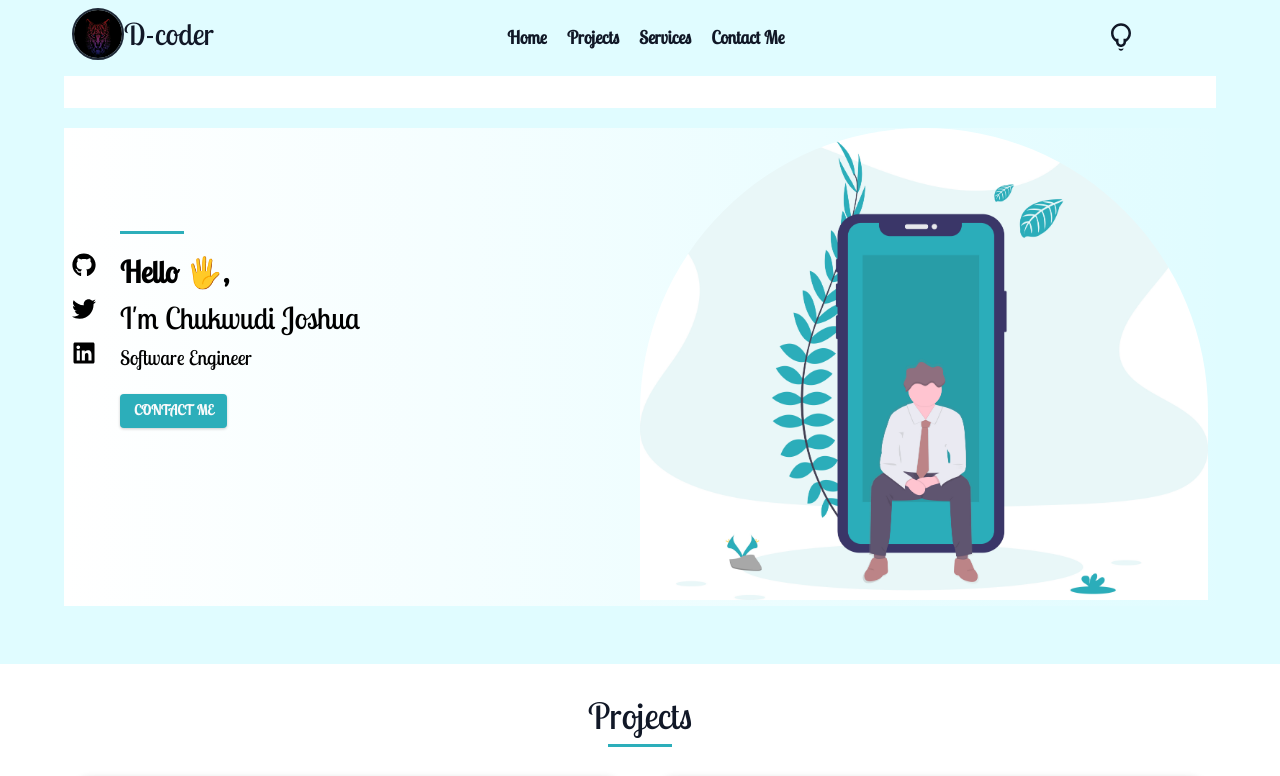
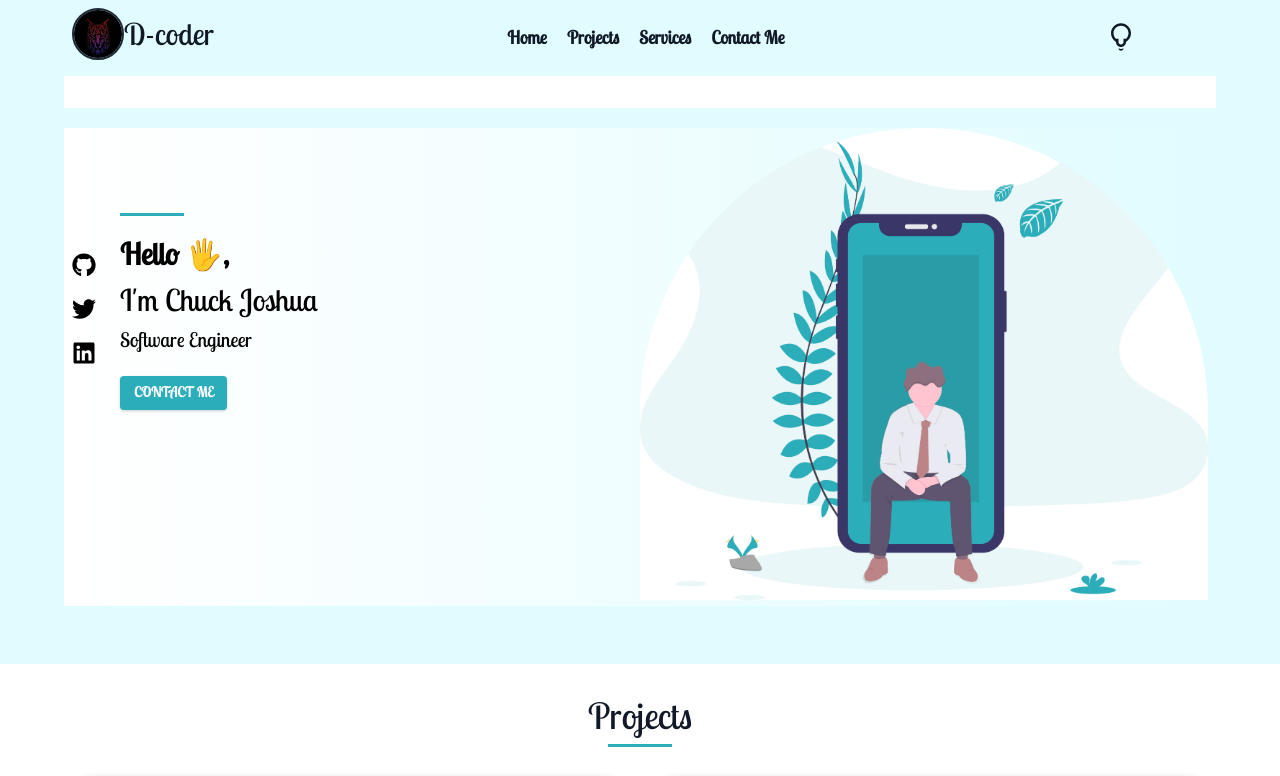
Before and after one commit to ChuksJoshuaa/new-portfolio, a React (Vite) app: page / in a window 1280 px wide. Shown: the top 776 px of the page. Built offline with nearby package versions, Linux system fonts and the light colour scheme; grey boxes are pictures that could not be loaded.

Commit message:
Update Hero.jsx

```diff
--- a/src/components/Hero.jsx
+++ b/src/components/Hero.jsx
@@ -72,7 +72,7 @@ const Hero = () => {
                     isDark ? "text-red-400" : "text-black"
                   }`}
                 >
-                  I'm Chukwudi Joshua
+                  I'm Chuck Joshua
                 </h3>
                 <h3
                   className={`leading-tight text-xl capitalize mb-4 ${
```
